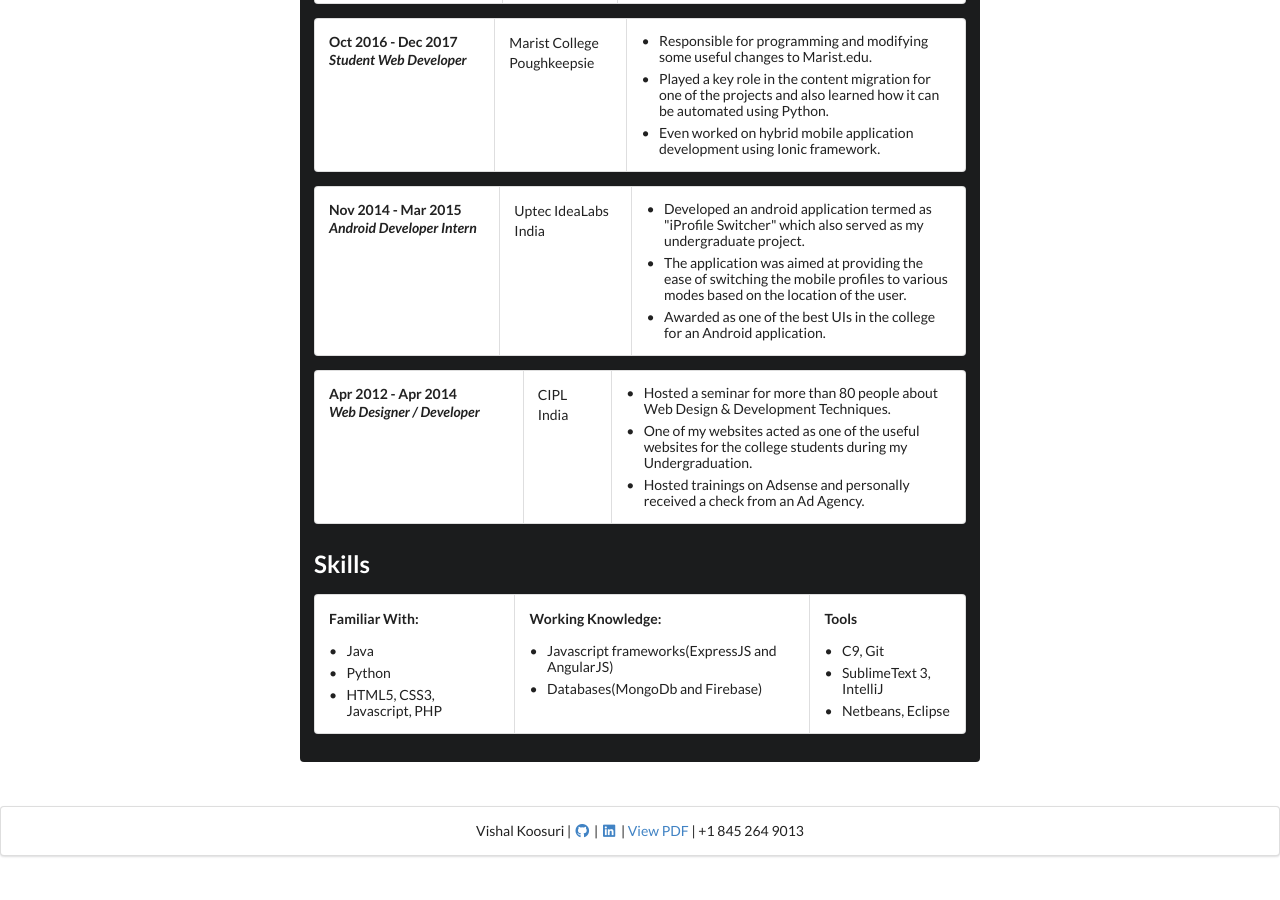
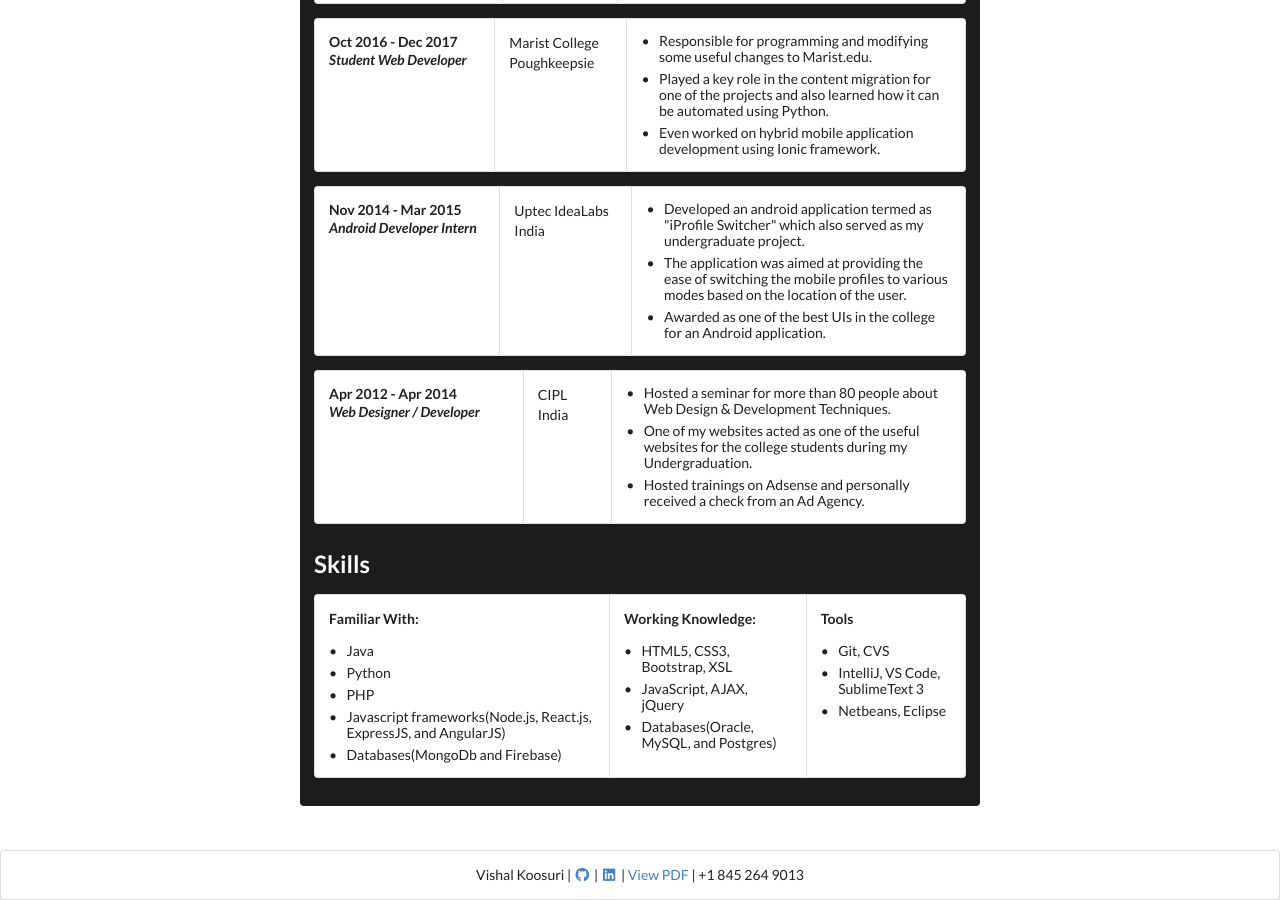
Before and after one commit to dainvinc/dainvinc.github.io, a Jekyll site: the page built from resume.html, in a window 1280 px wide and 900 px high, scrolled down 657 px. Built offline with Jekyll 4.4.1, drawn with Linux system fonts in a browser that asks for light colours; nearby versions of some CDN libraries; before the commit the page ends 1513 px from its top, so only the background shows below that.

Commit message:
Updated the skills

```diff
--- a/resume.html
+++ b/resume.html
@@ -113,22 +113,25 @@ permalink: /resume.html
             <ul class="ui list">
                 <li>Java</li>
                 <li>Python</li>
-                <li>HTML5, CSS3, Javascript, PHP</li>
+                <li>PHP</li>
+                <li>Javascript frameworks(Node.js, React.js, ExpressJS, and AngularJS)</li>
+                <li>Databases(MongoDb and Firebase)</li>
             </ul>
 
         </div>
         <div class="ui segment">
             <strong>Working Knowledge:</strong>
             <ul class="ui list">
-                <li>Javascript frameworks(ExpressJS and AngularJS)</li>
-                <li>Databases(MongoDb and Firebase)</li>
+                <li>HTML5, CSS3, Bootstrap, XSL</li>
+                <li>JavaScript, AJAX, jQuery</li>
+                <li>Databases(Oracle, MySQL, and Postgres)</li>
             </ul>
         </div>
         <div class="ui segment">
             <strong>Tools</strong>
             <ul class="ui list">
-                <li>C9, Git</li>
-                <li>SublimeText 3, IntelliJ</li>
+                <li>Git, CVS</li>
+                <li>IntelliJ, VS Code, SublimeText 3</li>
                 <li>Netbeans, Eclipse</li>
             </ul>
         </div>
```
